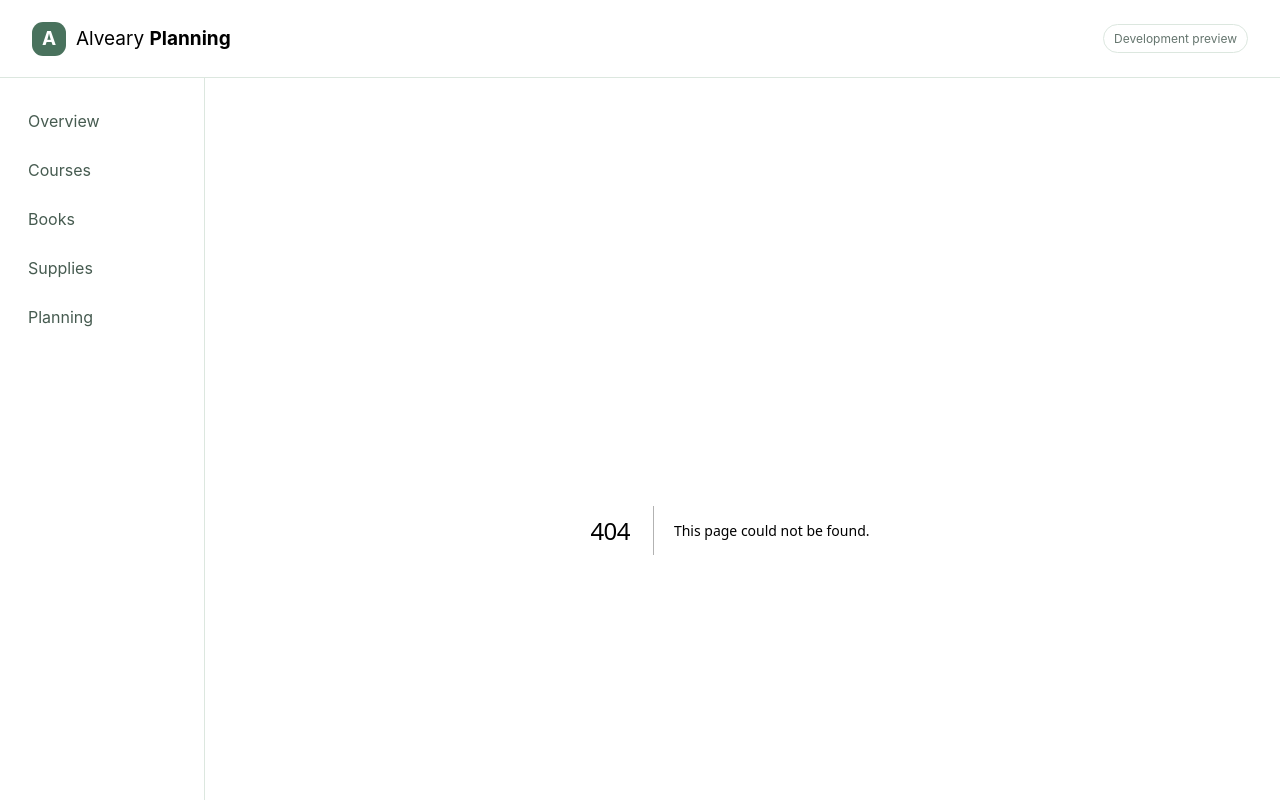
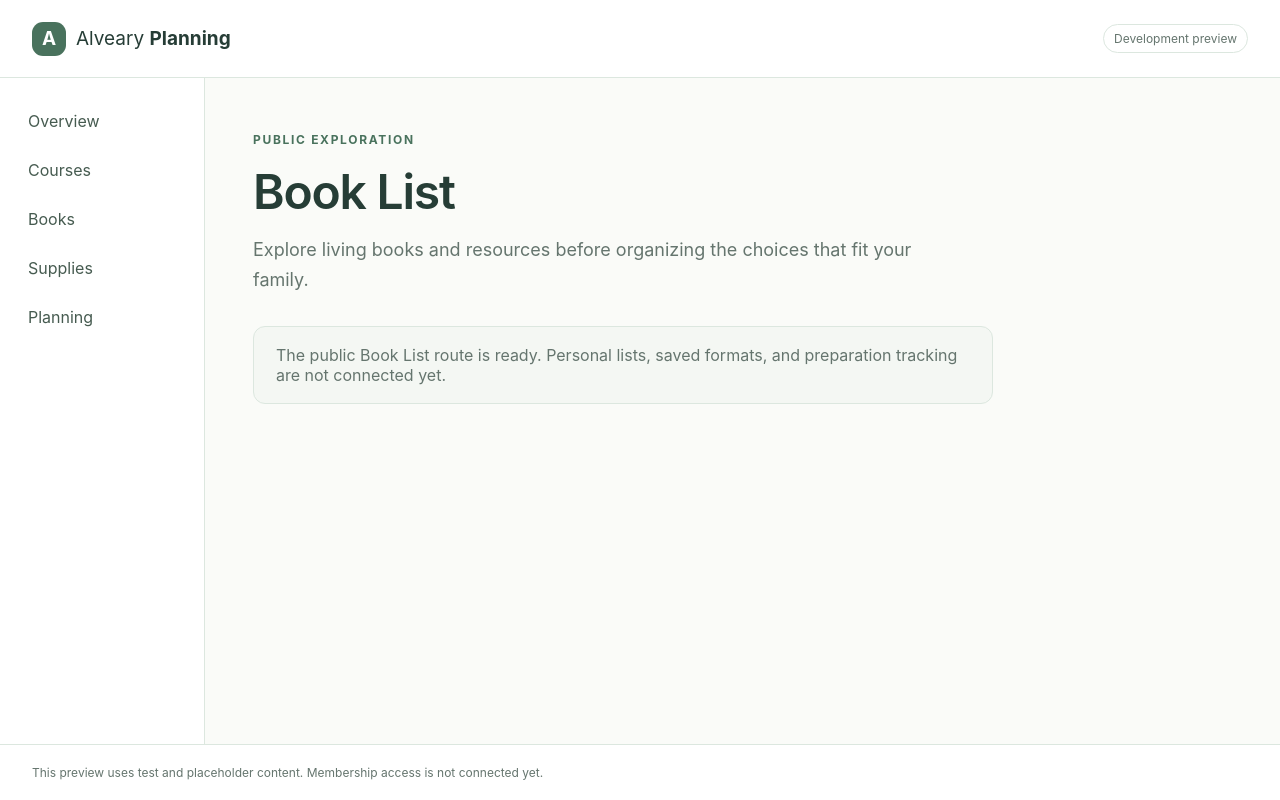
Before and after one commit to kkeel/alveary-planning-app, a Next.js app: page /books in a window 1280 px wide. Before the commit this address had no page. Shown: the top 800 px of the page. Built offline with nearby package versions, Linux system fonts and the light colour scheme.

Commit message:
Scaffold app/books/page.tsx for static Next.js foundation

```diff
--- /dev/null
+++ b/app/books/page.tsx
@@ -0,0 +1,10 @@
+export default function BooksPage() {
+  return (
+    <>
+      <p className="eyebrow">Public exploration</p>
+      <h1>Book List</h1>
+      <p className="lead">Explore living books and resources before organizing the choices that fit your family.</p>
+      <div className="notice">The public Book List route is ready. Personal lists, saved formats, and preparation tracking are not connected yet.</div>
+    </>
+  );
+}
```
